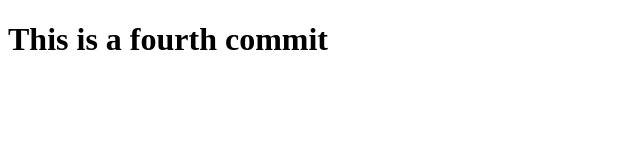
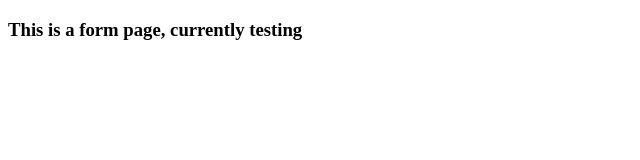
Before and after one commit to aadisthunder/learn2, a plain HTML site: page index.html in a window 1280 px wide. Shown: the whole page, without its empty margins (0-640 px from the left). Drawn offline with Linux system fonts and the light colour scheme.

Commit message:
fifth commit

```diff
--- a/index.html
+++ b/index.html
@@ -6,6 +6,7 @@
     <title>Home Page</title>
   </head>
   <body>
-    <h1>This is a fourth commit</h1>
+    <h3>This is a form page, currently testing</h3>
+
   </body>
 </html>
```
